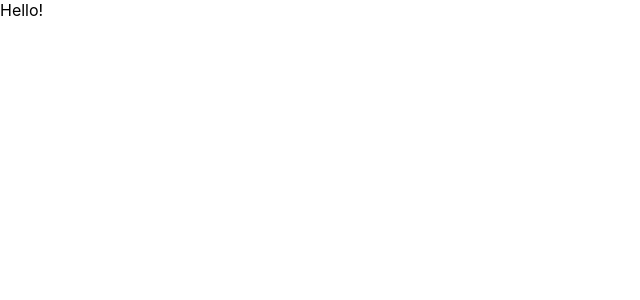
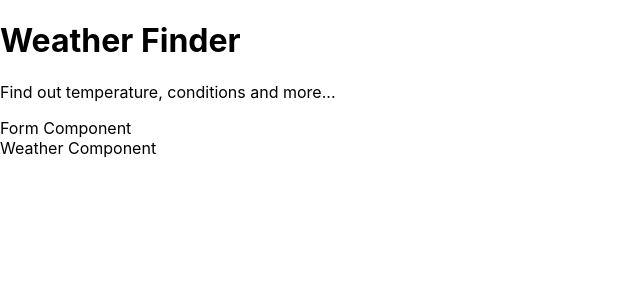
Before and after one commit to oliver-gomes/react-weatherapp, a React (Create React App) app: page / in a window 1280 px wide. Shown: the top 300 px of the page, without its empty margins (0-640 px from the left). Built offline with nearby package versions, Linux system fonts and the light colour scheme.

Commit message:
Weather Form component import

```diff
--- a/src/container/App.js
+++ b/src/container/App.js
@@ -1,8 +1,17 @@
 import React from "react";
+import Titles from "../components/Titles";
+import Form from "../components/Form";
+import Weather from "../components/Weather";
 
 class App extends React.Component {
   render() {
-    return <div>Hello!</div>;
+    return (
+      <div>
+        <Titles />
+        <Form />
+        <Weather />
+      </div>
+    );
   }
 }
 
```
